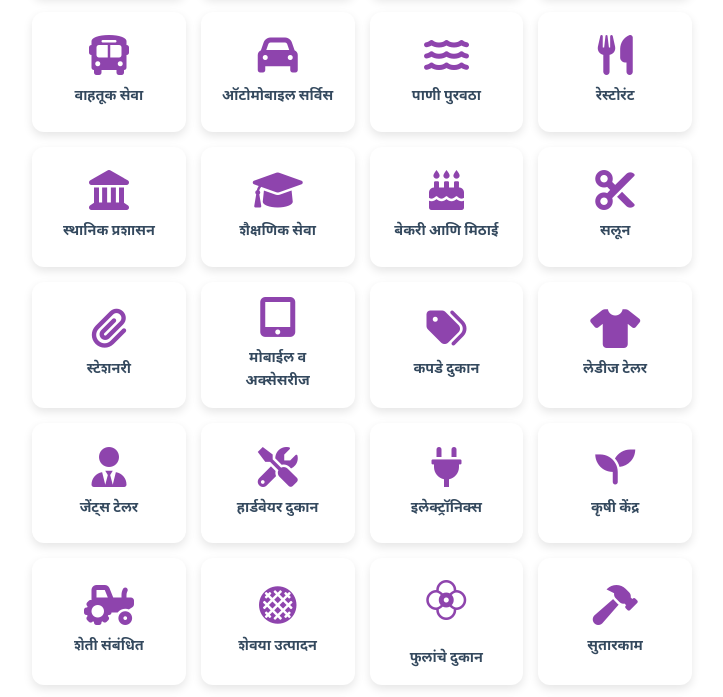
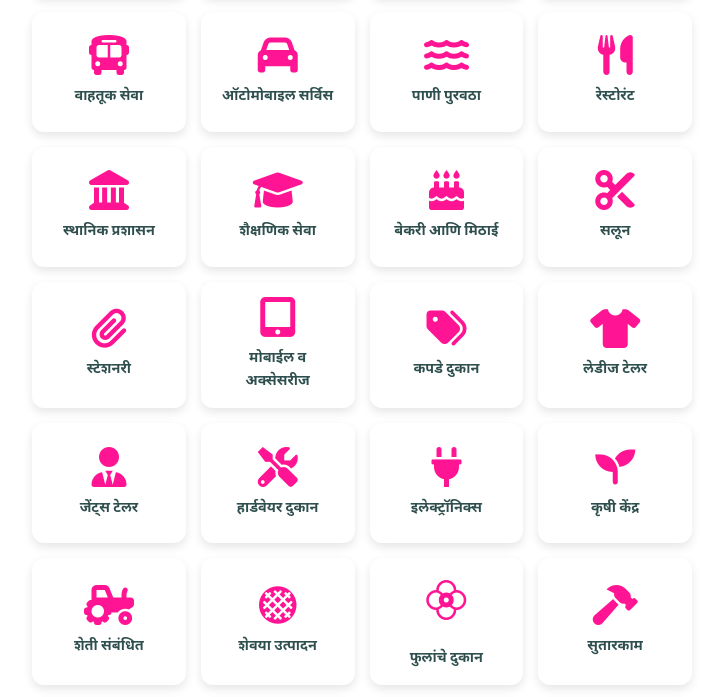
Before and after one commit to the-scam-master/Jawala-Vyapar, a plain HTML site: page index.html in a window 1280 px wide. Shown: the part 484-1181 px from the top of the page, without its empty margins (278-1001 px from the left). Drawn offline with nearby package versions, Linux system fonts and the light colour scheme; files whose address does not match are found by name.

Commit message:
Update styles.css

```diff
--- a/assets/css/styles.css
+++ b/assets/css/styles.css
@@ -1,14 +1,15 @@
 @import url('https://fonts.googleapis.com/css2?family=Noto+Sans+Devanagari:wght@300;400;600;700&family=Mukta:wght@400;600;700&display=swap');
 
 :root {
-    --primary-color: #8E44AD;        /* Rich Plum */
-    --secondary-color: #E74C3C;      /* Brick Red */
-    --accent-color: #F39C12;         /* Orange */
+    --primary-color: #FF1493;        /* Deep Pink */
+    --secondary-color: #9932CC;      /* Dark Orchid */
+    --accent-color: #FF4500;         /* Orange Red */
     --background-color: #FFFFFF;     /* Pure White */
-    --text-color: #34495E;           /* Dark Slate */
+    --text-color: #2F4F4F;           /* Dark Slate Gray */
     --card-background: #FFFFFF;      /* Pure White */
     --soft-shadow: rgba(0,0,0,0.1);
 }
+
 * {
     margin: 0;
     padding: 0;
```
